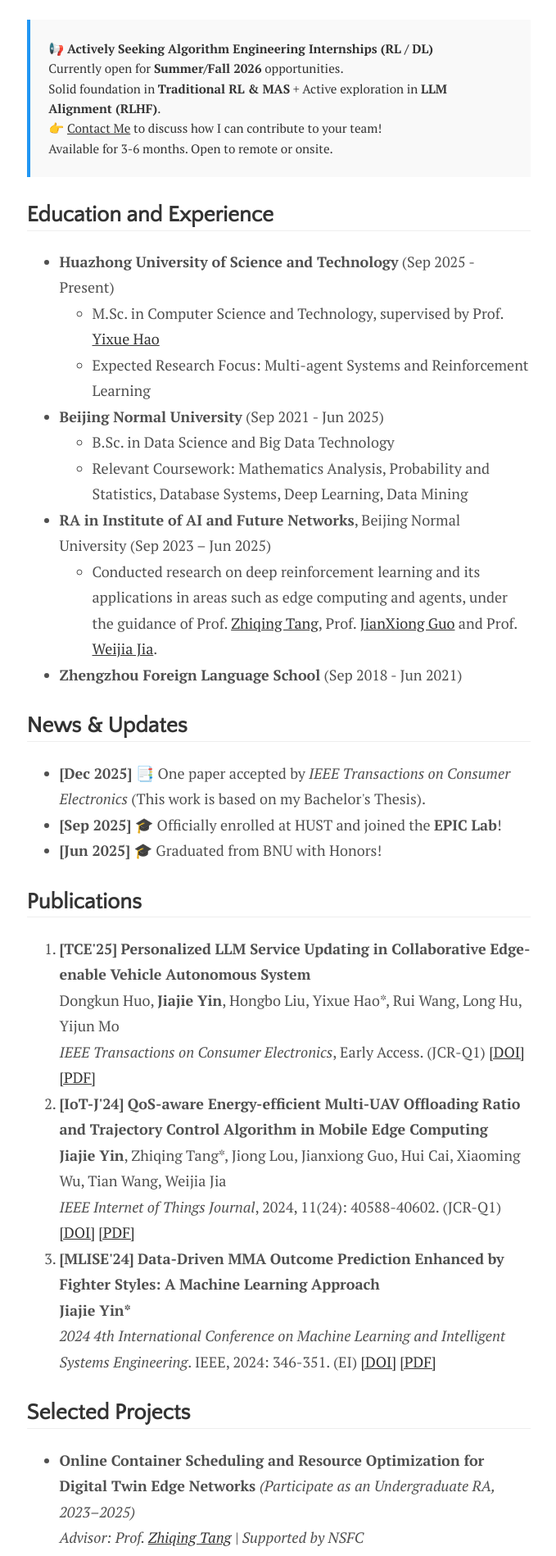
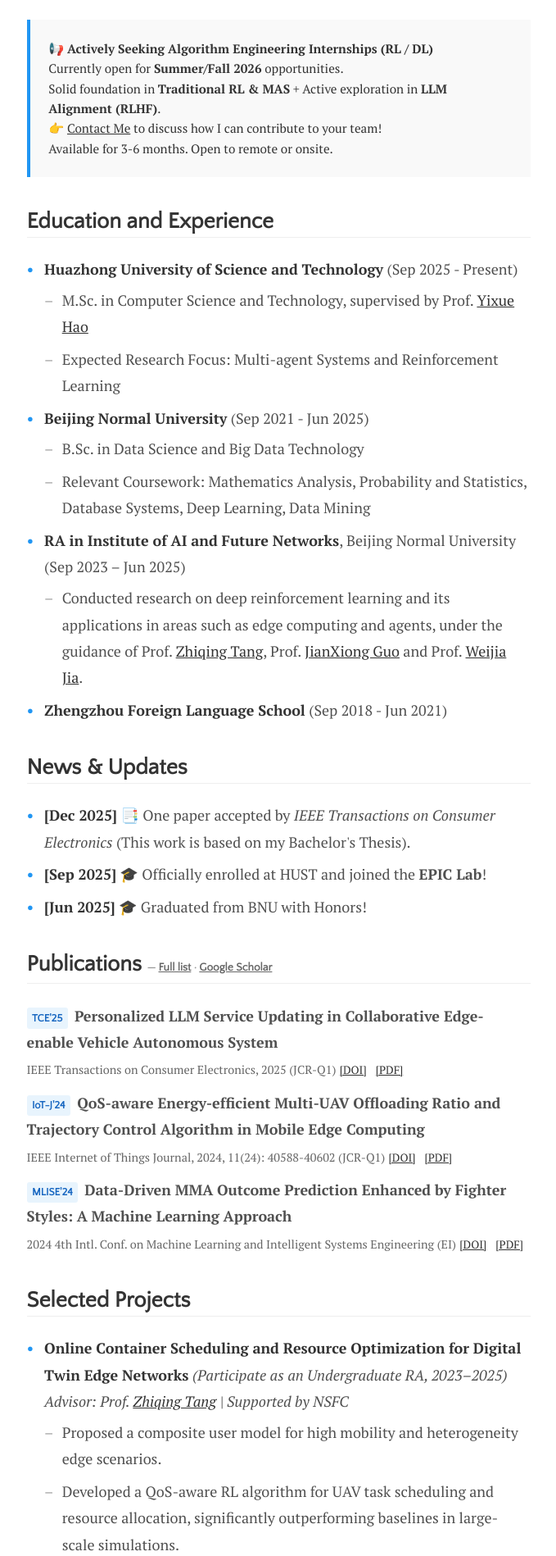
Before and after one commit to JJtheHonest/JJtheHonest.github.io, a Jekyll site: the page built from index.html, in a window 1280 px wide. Shown: the part 491-2389 px from the top of the page at 82% size, without its empty margins (300-979 px from the left). Built offline with Jekyll 4.4.1, drawn with Linux system fonts in a browser that asks for light colours; the list of posts is cut into pages by our own code.

Commit message:
Restructure homepage and polish list styling

```diff
--- a/_sass/_custom.scss
+++ b/_sass/_custom.scss
@@ -13,7 +13,7 @@
 }
 
 h2 {
-  margin-top: 2rem;
+  margin-top: 2.5rem;
   padding-bottom: 0.3rem;
   border-bottom: 1px solid #eee;
 }
@@ -23,5 +23,112 @@
 }
 
 ul, ol {
-  line-height: 1.75;
+  line-height: 1.8;
+  padding-left: 1.2em;
 }
+
+ul ul, ol ul, ul ol, ol ol {
+  margin-top: 0.3em;
+  margin-bottom: 0.3em;
+}
+
+li {
+  margin-bottom: 0.4em;
+}
+
+li:last-child {
+  margin-bottom: 0;
+}
+
+article > ul > li > strong:first-child,
+article > ul > li > ul > li > strong:first-child {
+  color: #333;
+}
+
+article > ul {
+  list-style: none;
+  padding-left: 0;
+}
+
+article > ul > li {
+  padding-left: 1.2em;
+  position: relative;
+}
+
+article > ul > li::before {
+  content: "•";
+  position: absolute;
+  left: 0;
+  color: #2196F3;
+  font-weight: bold;
+}
+
+article > ul > li > ul {
+  list-style: none;
+  padding-left: 0;
+}
+
+article > ul > li > ul > li {
+  padding-left: 1.2em;
+  position: relative;
+}
+
+article > ul > li > ul > li::before {
+  content: "–";
+  position: absolute;
+  left: 0;
+  color: #999;
+}
+
+article > ol {
+  padding-left: 1.5em;
+}
+
+article > ol > li {
+  margin-bottom: 0.8em;
+}
+
+.pub-compact {
+  list-style: none;
+  padding-left: 0;
+}
+
+.pub-compact li {
+  margin-bottom: 0.5em;
+  padding-left: 0;
+}
+
+.pub-compact li::before {
+  display: none;
+}
+
+.pub-tag {
+  display: inline-block;
+  background: #e8f4fd;
+  color: #1565C0;
+  font-size: 0.8rem;
+  font-weight: bold;
+  padding: 0.1em 0.5em;
+  border-radius: 3px;
+  margin-right: 0.3em;
+  font-family: "Quattrocento Sans", sans-serif;
+}
+
+.pub-venue {
+  color: #666;
+  font-size: 0.9rem;
+}
+
+.pub-links a {
+  font-size: 0.85rem;
+  margin-right: 0.5em;
+}
+
+.section-link {
+  font-size: 0.85rem;
+  color: #999;
+}
+
+.section-link a {
+  color: #666;
+}
--- a/index.html
+++ b/index.html
@@ -63,31 +63,28 @@
   <li><strong>[Jun 2025]</strong> 🎓 Graduated from BNU with Honors!</li>
 </ul>
 
-<h2>Publications</h2>
+<h2>Publications <span class="section-link">— <a href="/publications">Full list</a> · <a href="https://scholar.google.com/citations?hl=zh-CN&user=h1UB1FsAAAAJ">Google Scholar</a></span></h2>
 
-<ol>
+<ul class="pub-compact">
   <li>
-    <strong>[TCE'25]</strong> <strong>Personalized LLM Service Updating in Collaborative Edge-enable Vehicle Autonomous System</strong><br>
-    Dongkun Huo, <strong>Jiajie Yin</strong>, Hongbo Liu, Yixue Hao*, Rui Wang, Long Hu, Yijun Mo<br>
-    <em>IEEE Transactions on Consumer Electronics</em>, Early Access. (JCR-Q1)
-    <a href="https://ieeexplore.ieee.org/document/11300844">[DOI]</a>
-    <a href="/files/TCE2025.pdf">[PDF]</a>
+    <span class="pub-tag">TCE'25</span>
+    <strong>Personalized LLM Service Updating in Collaborative Edge-enable Vehicle Autonomous System</strong><br>
+    <span class="pub-venue">IEEE Transactions on Consumer Electronics, 2025 (JCR-Q1)</span>
+    <span class="pub-links"><a href="https://ieeexplore.ieee.org/document/11300844">[DOI]</a> <a href="/files/TCE2025.pdf">[PDF]</a></span>
   </li>
   <li>
-    <strong>[IoT-J'24]</strong> <strong>QoS-aware Energy-efficient Multi-UAV Offloading Ratio and Trajectory Control Algorithm in Mobile Edge Computing</strong><br>
-    <strong>Jiajie Yin</strong>, Zhiqing Tang*, Jiong Lou, Jianxiong Guo, Hui Cai, Xiaoming Wu, Tian Wang, Weijia Jia<br>
-    <em>IEEE Internet of Things Journal</em>, 2024, 11(24): 40588-40602. (JCR-Q1)
-    <a href="https://ieeexplore.ieee.org/document/10660310">[DOI]</a>
-    <a href="/files/IoT-J2024.pdf">[PDF]</a>
+    <span class="pub-tag">IoT-J'24</span>
+    <strong>QoS-aware Energy-efficient Multi-UAV Offloading Ratio and Trajectory Control Algorithm in Mobile Edge Computing</strong><br>
+    <span class="pub-venue">IEEE Internet of Things Journal, 2024, 11(24): 40588-40602 (JCR-Q1)</span>
+    <span class="pub-links"><a href="https://ieeexplore.ieee.org/document/10660310">[DOI]</a> <a href="/files/IoT-J2024.pdf">[PDF]</a></span>
   </li>
   <li>
-    <strong>[MLISE'24]</strong> <strong>Data-Driven MMA Outcome Prediction Enhanced by Fighter Styles: A Machine Learning Approach</strong><br>
-    <strong>Jiajie Yin*</strong><br>
-    <em>2024 4th International Conference on Machine Learning and Intelligent Systems Engineering</em>. IEEE, 2024: 346-351. (EI)
-    <a href="https://ieeexplore.ieee.org/abstract/document/10674447">[DOI]</a>
-    <a href="/files/MLISE2024.pdf">[PDF]</a>
+    <span class="pub-tag">MLISE'24</span>
+    <strong>Data-Driven MMA Outcome Prediction Enhanced by Fighter Styles: A Machine Learning Approach</strong><br>
+    <span class="pub-venue">2024 4th Intl. Conf. on Machine Learning and Intelligent Systems Engineering (EI)</span>
+    <span class="pub-links"><a href="https://ieeexplore.ieee.org/abstract/document/10674447">[DOI]</a> <a href="/files/MLISE2024.pdf">[PDF]</a></span>
   </li>
-</ol>
+</ul>
 
 <h2>Selected Projects</h2>
 
```
